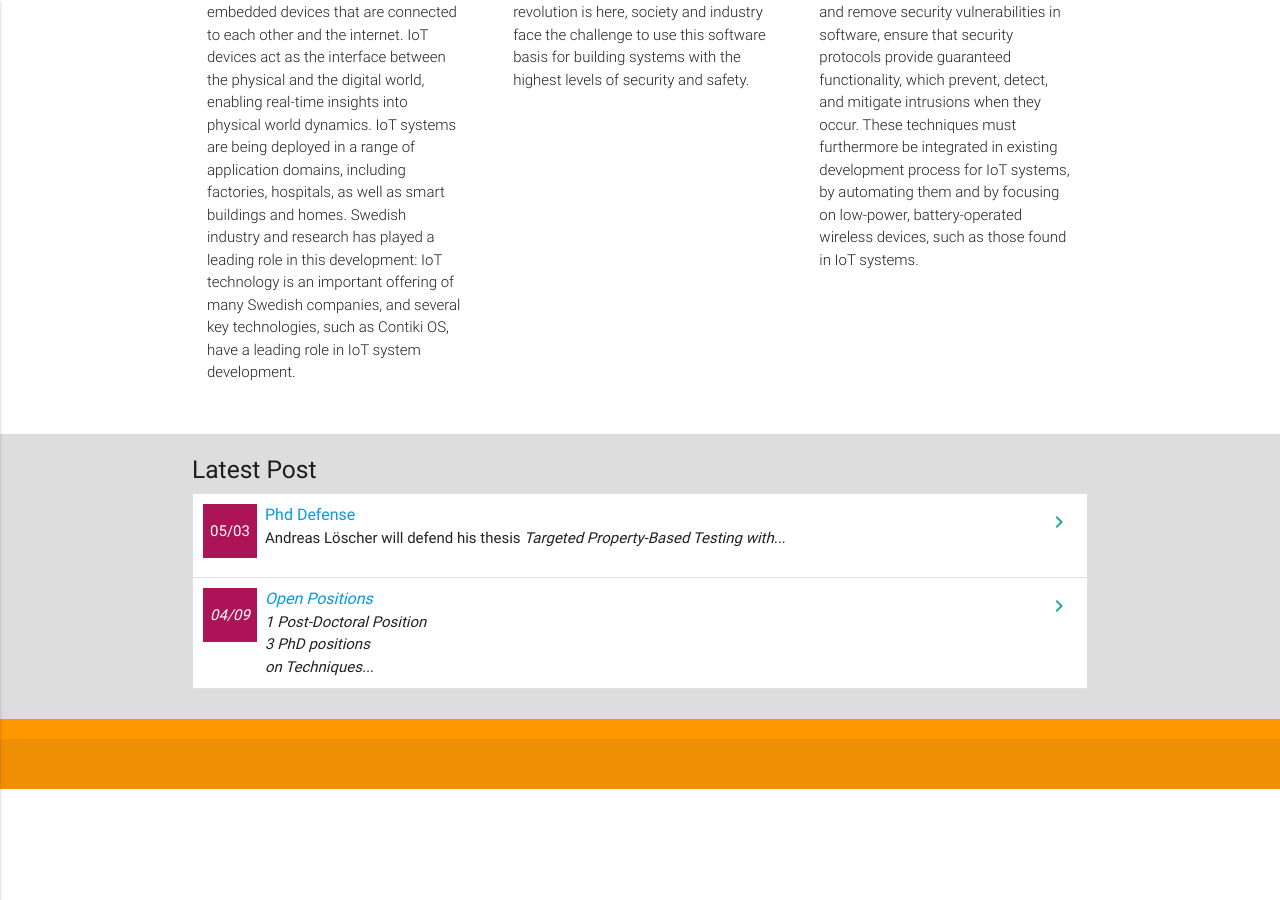
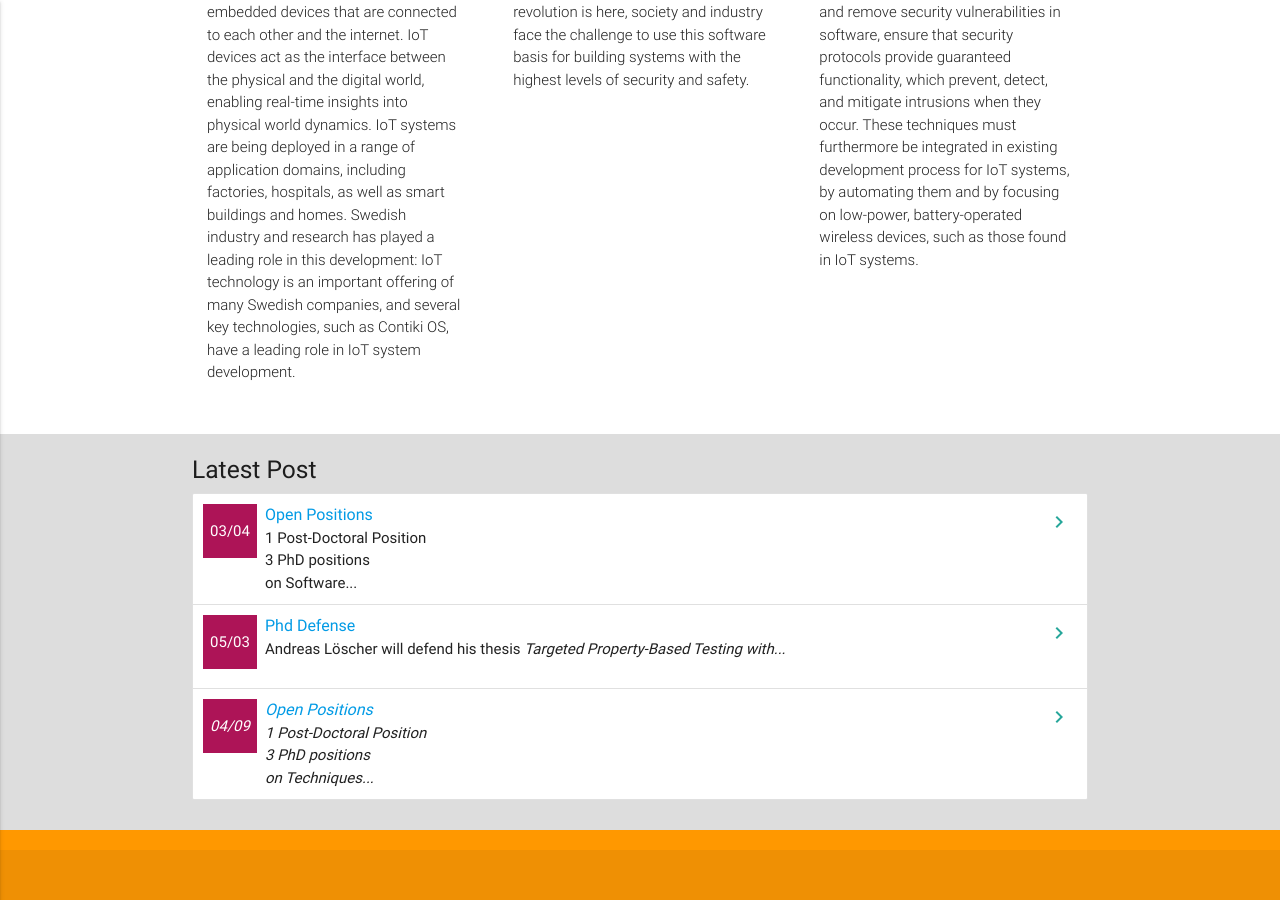
Before and after one commit to assist-project/assist-project.github.io, a Jekyll site: the page built from index.md, in a window 1280 px wide and 900 px high, scrolled down 726 px. Built offline with Jekyll 4.4.1, drawn with Linux system fonts in a browser that asks for light colours; before the commit the page ends 1515 px from its top, so only the background shows below that; some of the changed text lies outside the part shown.

Commit message:
added post for position

```diff
--- a/04-positions.md
+++ b/04-positions.md
@@ -1,6 +1,6 @@
 ---
 layout: page
-title: Positions
+title: Open Positions
 permalink: /positions/
 ---
 
--- /dev/null
+++ b/_posts/2019-03-04-open-positions.md
@@ -0,0 +1,11 @@
+---
+layout: post
+---
+
+- 1 Post-Doctoral Position
+- 3 PhD positions
+
+on Software Security, at Uppsala University. The scope for the positions is to develop techniques for detecting and removing security vulnerabilities in software, and applying these techniques in software for IoT devices. You are welcome to submit your application no later through the full announcements:
+
+- for Post-Doctoral position (UFV-PA 2019/568) [here](http://uu.se/en/about-uu/join-us/details/?positionId=254654) Deadline: March 25.
+- for PhD positions (UFV-PA 2019/569) [here](http://uu.se/en/about-uu/join-us/details/?positionId=253203) Deadline: March 15.
```
